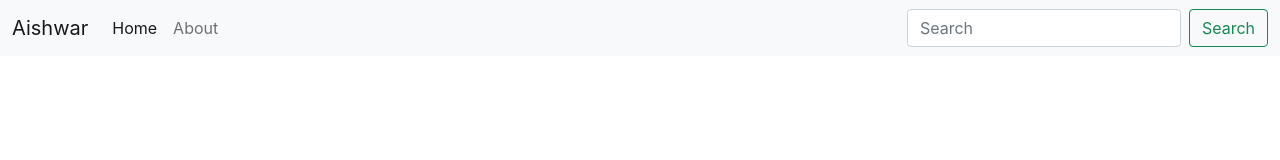
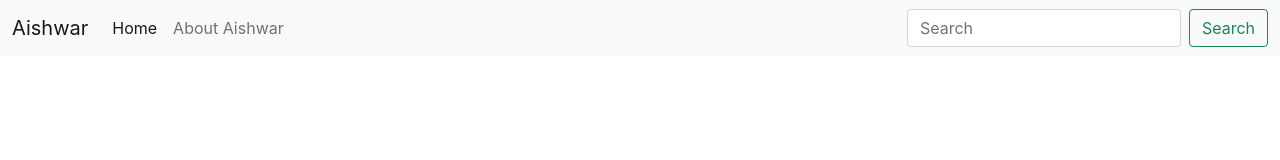
Before and after one commit to mrworld196wide/01_textutils, a React (Create React App) app: page / in a window 1280 px wide. Shown: the top 160 px of the page. Built offline with nearby package versions, Linux system fonts and the light colour scheme.

Commit message:
Understanding Props and PropTypes in react

```diff
--- a/src/App.js
+++ b/src/App.js
@@ -4,7 +4,7 @@ import Navbar from './components/Navbar';
 function App() {
   return (
     <>
-      <Navbar title="Aishwar" />
+      <Navbar title="Aishwar" aboutText="About Aishwar" />
     </>
   );
 }
--- a/src/components/Navbar.js
+++ b/src/components/Navbar.js
@@ -1,6 +1,7 @@
 import React from 'react'
+import PropTypes from 'prop-types' //using snippet impt
 
-export default function Navbar(props)
+export default function Navbar(props)   //using snippet rfc
  {
   return (
     <nav className="navbar navbar-expand-lg navbar-light bg-light">
@@ -15,7 +16,7 @@ export default function Navbar(props)
               <a className="nav-link active" aria-current="page" href="/">Home</a>
             </li>
             <li className="nav-item">
-              <a className="nav-link" href="/">About</a>
+              <a className="nav-link" href="/"> {props.aboutText} </a>
             </li>
           </ul>
           <form className="d-flex">
@@ -27,3 +28,17 @@ export default function Navbar(props)
     </nav>
   )
 }
+
+// proptypes
+Navbar.propTypes= { //it sets properties of props so here it is restricting args to be string type only
+    title: PropTypes.string.isRequired,
+    aboutText: PropTypes.string //used snippet pts to get PropTypes.string
+}
+
+/*
+To set default propTypes use
+Navbar.defaultProps = {
+    title: "Navbar 101",
+    aboutText: "About Navbar"
+}
+*/
```
